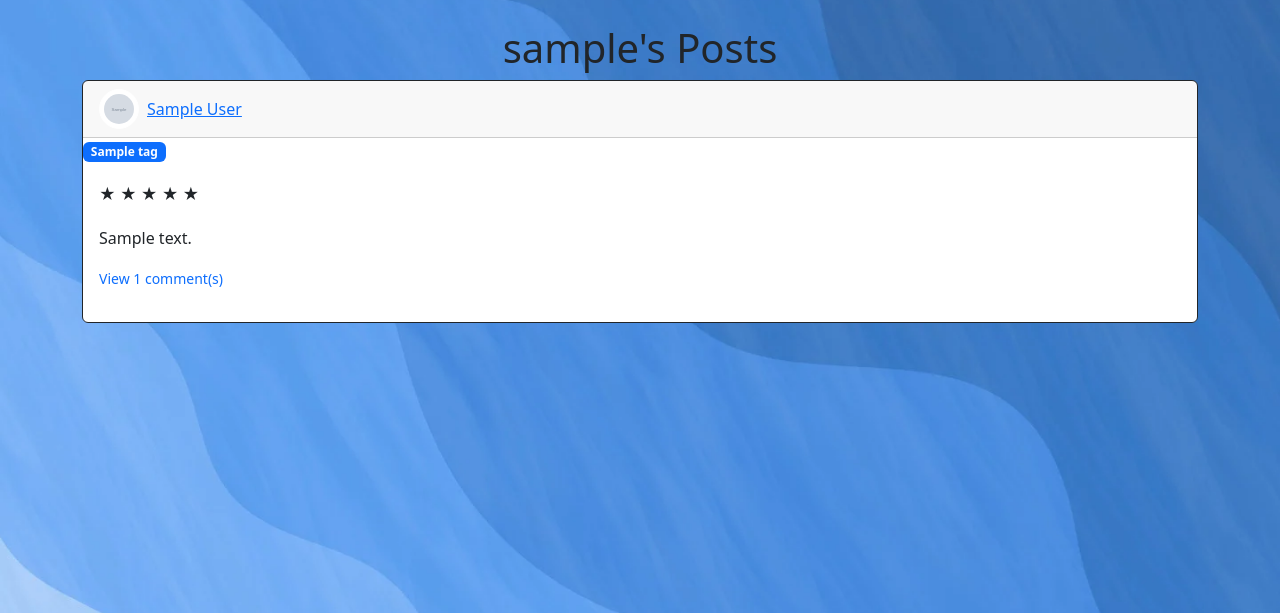
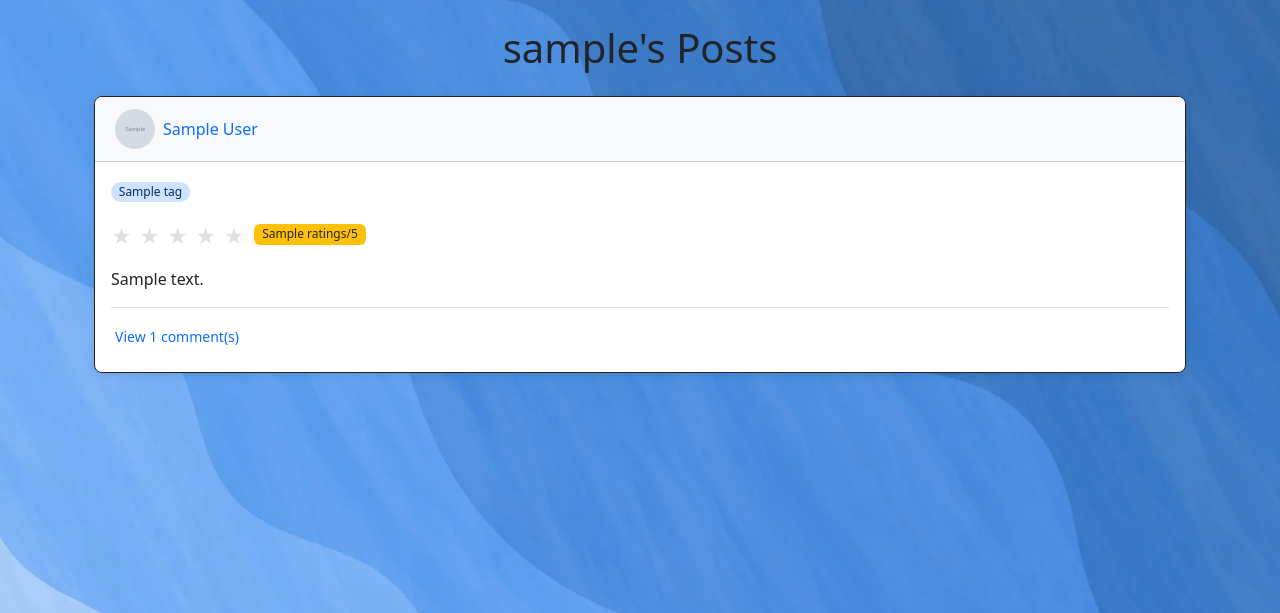
Before and after one commit to Lixuan0913/7-03, a Flask app: template templates/posts.html in a window 1280 px wide. Shown: the part 56-669 px from the top of the page. Run offline with Flask 3, Linux system fonts and the light colour scheme; the template is opened without the code that fills it: most values are stand-ins (such as "Sample title", 1, 10 or a date in 2020); grey boxes marked "Sample" are stand-in pictures.

Commit message:
fixed star display bug

```diff
--- a/templates/posts_div.html
+++ b/templates/posts_div.html
@@ -1,111 +1,129 @@
 {% extends "base.html" %}
 {% block title %}Posts{% endblock %}
 {% block content %}
-<h1 align="center">{% block header %}Reviews{% endblock %}</h1>
+<div class="container">
+    <h1 class="text-center my-4">{% block header %}Reviews{% endblock %}</h1>
 
     <div id="posts">
         {% for post in posts %}
-        <div class="card border-dark mb-3">
+            <div class="card border-dark mb-4">
                 <div class="card-header d-flex justify-content-between align-items-center">
                     <div class="d-flex align-items-center">
-                    <img class="rounded float-start img-thumbnail rounded-circle" src="{{ url_for('static', filename='profile/pics/' + post.users.image_file) }}" alt="Profile-image" style="height: 40px; width: 40px; border: 1px solid white;">
-                    <a href="/profile/{{post.author}}" class="ms-2">{{post.author}}</a>
+                        <img class="rounded-circle me-2" src="{{ url_for('static', filename='profile/pics/' + post.users.image_file) }}"
+                             alt="{{ post.author }}'s profile image" style="height: 40px; width: 40px; object-fit: cover;">
+                        <a href="/profile/{{post.author}}" class="text-decoration-none">{{post.author}}</a>
                     </div>
                     {% if session['user'] == post.author %}
                     <div class="btn-group">
-                    <button type="button" class="btn btn-sm btn-primary dropdown-toggle" data-bs-toggle="dropdown"></button>
-                    <ul class="dropdown-menu">
-                        <li><a href="/delete-post/{{post.id}}" class="dropdown-item text-danger">Delete</a></li>
-                        <li><a href="/edit-post/{{post.id}}" class="dropdown-item">Edit</a></li>
+                        <button type="button" class="btn btn-sm btn-outline-secondary dropdown-toggle" data-bs-toggle="dropdown" aria-expanded="false">
+                            <i class="fas fa-ellipsis-v"></i>
+                        </button>
+                        <ul class="dropdown-menu dropdown-menu-end">
+                            <li><a href="/edit-post/{{post.id}}" class="dropdown-item"><i class="fas fa-edit me-2"></i>Edit</a></li>
+                            <li><hr class="dropdown-divider"></li>
+                            <li><a href="/delete-post/{{post.id}}" class="dropdown-item text-danger"><i class="fas fa-trash me-2"></i>Delete</a></li>
                         </ul>
                     </div>
                     {% endif %}
                 </div>
 
-            <!--Tags display-->
+                <div class="card-body">
+                    <!-- Tags display -->
                     {% if post.tags %}
-            <div class="tags-section">
-                <div>
+                    <div class="mb-3">
                         {% for tag in post.tags %}
-                    <span class="badge bg-primary">
+                        <span class="badge bg-primary-subtle text-primary-emphasis rounded-pill">
                             {{ tag.name }}
                         </span>
                         {% endfor %}
                     </div>
-            </div>
                     {% endif %}
 
-            <div class="card-body">
                     <!-- Star Rating Display -->
                     <div class="mb-3">
                         {% if post.ratings is not none %}
-                    <div class="star-rating-display d-flex align-items-center">
-                        <div class="stars me-2">
+                        <div class="d-flex align-items-center">
+                            <div class="star-rating-display me-2">
                                 {% for i in range(1, 6) %}
                                     <span class="star {% if i <= post.ratings %}filled{% endif %}">★</span>
                                 {% endfor %}
                             </div>
-                        <span class="rating-badge text-white px-2 py-1 rounded">
+                            <span class="badge bg-warning text-dark">
                                 {{ post.ratings }}/5
                             </span>
                         </div>
                         {% else %}
-                    <div class="no-rating text-muted">
-                        <i class="fas fa-star-half-alt"></i> No rating provided
+                        <div class="text-muted small">
+                            <i class="fas fa-star-half-alt me-1"></i> No rating provided
                         </div>
                         {% endif %}
                     </div>
 
                     <!-- Post Content -->
-                <div class="card-text mb-3">{{post.text}}</div>
+                    <div class="card-text mb-3">{{ post.text }}</div>
 
                     <!-- Comments Section -->
-                <div class="comments-section">
+                    <div class="comments-section border-top pt-3">
+                        <!-- Comments Toggle -->
+                        <div class="d-flex justify-content-between align-items-center mb-2">
+                            {% if post.comments|length > 0 %}
+                            <a data-bs-toggle="collapse" href="#comments-{{post.id}}" role="button" class="text-decoration-none">
+                                <span class="text-primary small">
+                                    <i class="fas fa-comments me-1"></i> View {{ post.comments|length }} comment(s)
+                                </span>
+                            </a>
+                            {% else %}
+                            <span class="text-muted small">
+                                <i class="far fa-comment me-1"></i> No comments yet
+                            </span>
+                            {% endif %}
+                        </div>
+
+                        <!-- Comments Collapse -->
                         <div class="collapse" id="comments-{{post.id}}">
-                        <div class="card card-body bg-light">
+                            <div class="mb-3">
                                 {% for comment in post.comments %}
-                                <div class="comment-item d-flex justify-content-between align-items-center mb-2">
+                                    <div class="comment-item mb-3">
+                                        <div class="d-flex justify-content-between">
+                                            <div class="d-flex align-items-start">
+                                                <img class="rounded-circle me-2"
+                                                     src="{{ url_for('static', filename='profile/pics/' + comment.users.image_file) }}"
+                                                     alt="{{ comment.author }}'s profile image"
+                                                     style="height: 30px; width: 30px; object-fit: cover;">
                                                 <div>
-                                        <img class="rounded float-start img-thumbnail rounded-circle" src="{{ url_for('static', filename='profile/pics/' + comment.users.image_file) }}" alt="Profile-image" style="height: 30px; width: 30px; border: 1px solid #333; margin-right: 5px; position:relative; bottom: 6px;">
-                                        <a href="/posts/{{comment.author}}">{{comment.author}}</a>: {{comment.text}}
+                                                    <div>
+                                                        <a href="/profile/{{comment.author}}" class="text-decoration-none fw-bold">{{comment.author}}</a>
+                                                    </div>
+                                                    <div class="small">{{comment.text}}</div>
+                                                </div>
                                             </div>
                                             {% if session['user'] == comment.author or session['user'] == post.author %}
-                                    <div class="comment-actions">
-                                        <div class="btn-group">
-                                            <button type="button" class="btn btn-sm btn-outline-primary dropdown-toggle" data-bs-toggle="dropdown"></button>
-                                            <ul class="dropdown-menu">
-                                                <li><a href="/delete-comment/{{comment.id}}" class="dropdown-item text-danger">Delete</a></li>
-                                                <li><a href="/edit-comment/{{comment.id}}" class="dropdown-item">Edit</a></li>
+                                            <div class="dropdown">
+                                                <button class="btn btn-sm btn-link text-muted p-0" data-bs-toggle="dropdown">
+                                                    <i class="fas fa-ellipsis-v"></i>
+                                                </button>
+                                                <ul class="dropdown-menu dropdown-menu-end">
+                                                    <li><a href="/edit-comment/{{comment.id}}" class="dropdown-item small"><i class="fas fa-edit me-2"></i>Edit</a></li>
+                                                    <li><a href="/delete-comment/{{comment.id}}" class="dropdown-item text-danger small"><i class="fas fa-trash me-2"></i>Delete</a></li>
                                                 </ul>
-                                        </div>
                                             </div>
                                             {% endif %}
                                         </div>
-                                {% if not loop.last %}<hr class="my-1">{% endif %}
+                                    </div>
+                                    {% if not loop.last %}<hr class="my-2">{% endif %}
                                 {% endfor %}
                             </div>
                         </div>
 
-                    <p class="mt-2 mb-3">
-                        {% if post.comments|length > 0 %}
-                            <a data-bs-toggle="collapse" href="#comments-{{post.id}}" role="button" class="text-decoration-none">
-                                <small class="text-primary">
-                                    <i class="fas fa-comments"></i> View {{post.comments|length}} comment(s)
-                                </small>
-                            </a>
-                        {% else %}
-                            <small class="text-muted">
-                                <i class="far fa-comment"></i> No comments yet
-                            </small>
-                        {% endif %}
-                    </p>
-
+                        <!-- Comment Form -->
                         {% if 'user' in session %}
-                    <form class="comment-form input-group mb-0" method="POST" action="/create-comment/{{post.id}}">
-                        <input type="text" name="text" class="form-control" placeholder="Write a comment..." required>
-                        <button type="submit" class="btn btn-outline-primary">Comment
+                        <form class="mt-3" method="POST" action="/create-comment/{{post.id}}">
+                            <div class="input-group">
+                                <input type="text" name="text" class="form-control form-control-sm" placeholder="Write a comment..." required>
+                                <button type="submit" class="btn btn-primary btn-sm">Comment
                                     <i class="fas fa-paper-plane"></i>
                                 </button>
+                            </div>
                         </form>
                         {% endif %}
                     </div>
@@ -115,70 +133,64 @@
     </div>
 
     {% block footer %}
-<div class="text-center mt-4">
-    <a href="/create-post" class="btn btn-primary btn-lg">
-        <i class="fas fa-plus"></i> Write a review
+    <div class="text-center my-4">
+        <a href="/create-post" class="btn btn-primary">
+            <i class="fas fa-plus me-2"></i>Write a review
         </a>
     </div>
     {% endblock %}
-{% endblock %}
+</div>
 
 <style>
     /* Star Rating Styles */
     .star-rating-display {
         font-size: 1.25rem;
-    }
-    .star-rating-display .stars {
-        display: inline-block;
+        line-height: 1;
     }
     .star-rating-display .star {
-        color: #ddd;
-        margin: 0 1px;
+        color: #e0e0e0;
+        margin-right: 2px;
     }
     .star-rating-display .star.filled {
         color: #ffc107;
-        text-shadow: 0 0 2px rgba(255, 193, 7, 0.5);
-    }
-    .rating-badge {
-        font-size: 0.8rem;
-        font-weight: bold;
-    }
-    .no-rating {
-        font-size: 0.9rem;
     }
 
     /* Card Styles */
     .card {
-        box-shadow: 0 2px 4px rgba(0,0,0,0.1);
+        border-radius: 8px;
+        overflow: hidden;
+        box-shadow: 0 2px 8px rgba(0,0,0,0.1);
     }
     .card-header {
         background-color: #f8f9fa;
+        padding: 0.75rem 1.25rem;
     }
 
     /* Comment Styles */
     .comment-item {
-        padding: 5px 0;
+        font-size: 0.9rem;
     }
-    .comment-form {
-        margin-top: 15px;
+    .comment-item .dropdown-toggle::after {
+        display: none;
     }
 
     /* Tags Styles */
-  .tags-section {
-    display: flex;
-    flex-wrap: wrap;
-    gap: 8px;
-    margin: 20px 0 0 30px;
-   transform: translateY(5px); /* Fallback */
+    .badge {
+        font-weight: 500;
+        padding: 0.35em 0.65em;
+        margin-right: 0.5em;
+        margin-bottom: 0.5em;
     }
 
-   .tags-section .badge {
-     font-size: 0.8rem;
-     font-weight: normal;
-     padding: 4px 8px;
-     border-radius: 12px;
+    /* Responsive adjustments */
+    @media (max-width: 576px) {
+        .card-header {
+            flex-direction: column;
+            align-items: flex-start;
         }
- .tags-section .badge:hover {
-     opacity: 0.8;
+        .card-header > div:first-child {
+            margin-bottom: 0.5rem;
+        }
     }
 </style>
+{% endblock %}
```
Lines whose indentation alone changed are shown as unchanged.
